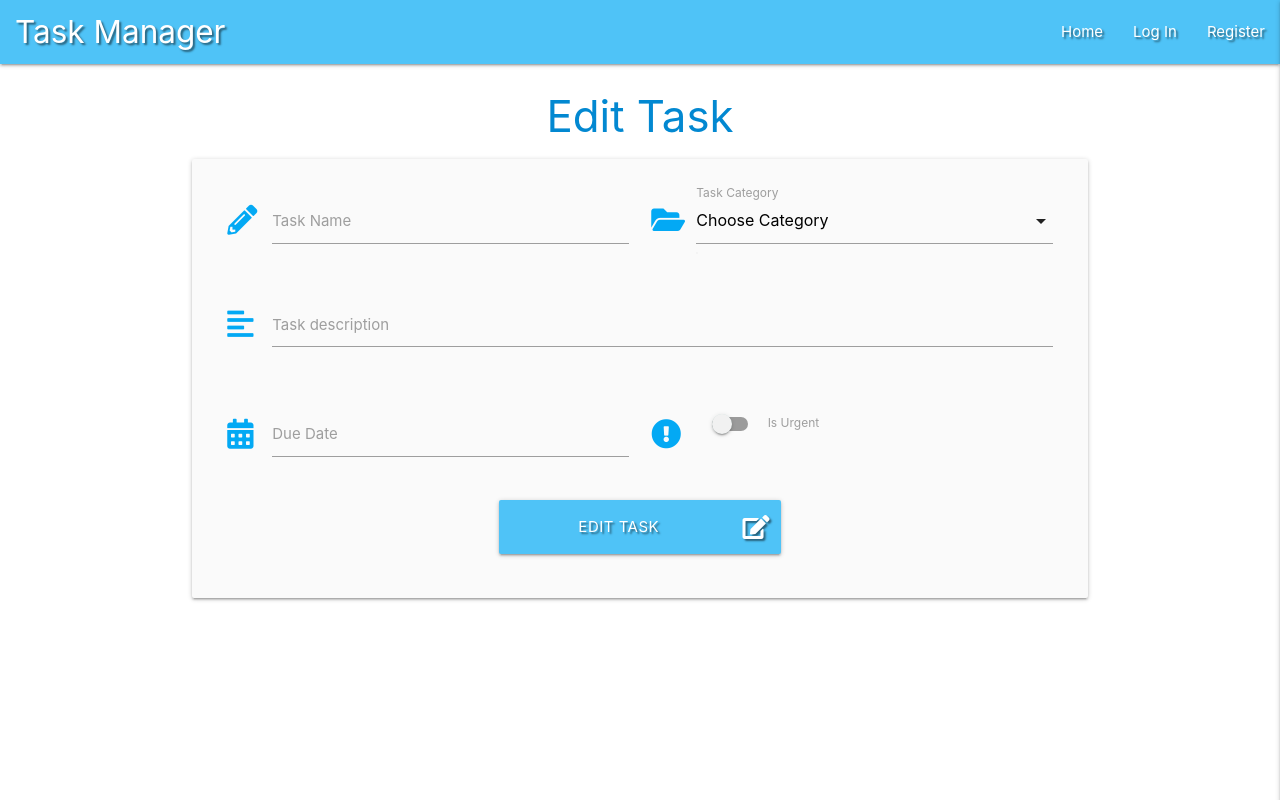
After one commit to pjotrs-osnovskis/task-manager, a Flask app: template templates/edit_task.html in a window 1280 px wide. The commit adds this page. Run offline with Flask 2, Linux system fonts and the light colour scheme; the template is opened without the code that fills it, so the values that code supplies are empty; some libraries are stand-ins or nearby versions.

Commit message:
Wire up task edit button

```diff
--- a/app.py
+++ b/app.py
@@ -121,6 +121,13 @@ def add_task():
     return render_template("add_task.html", categories=categories)
 
 
+@app.route("/edit_task/<task_id>", methods=["GET", "POST"])
+def edit_task(task_id):
+    task = mongo.db.tasks.find_one({"_id": ObjectId(task_id)})
+    categories = mongo.db.categories.find().sort("category_name", 1)
+    return render_template("edit_task.html", task=task, categories=categories)
+
+
 if __name__ == "__main__":
     app.run(host=os.environ.get("IP"),
             port=int(os.environ.get("PORT")),
--- /dev/null
+++ b/templates/edit_task.html
@@ -0,0 +1,66 @@
+{% extends "base.html" %}
+{% block content %}
+
+    <h3 class="light-blue-text text-darken-2 center-align">Edit Task</h3>
+
+    <div class="row card-panel grey lighten-5">
+        <form class="col s12" method="POST" action="{{ url_for('edit_task', task_id=task._id) }}">
+            <!-- task name field -->
+            <div class="row">
+                <div class="input-field col s12 l6">
+                    <i class="fas fa-pencil-alt light-blue-text lighten-2 prefix"></i>
+                    <input id="task_name" name="task_name" minlength="5" maxlength="50"
+                        type="text" class="validate" required>
+                    <label for="task_name">Task Name</label>
+                </div>
+                <!-- category dropdown -->
+                <div class="input-field col s12 l6">
+                    <i class="fas fa-folder-open light-blue-text lighten-2 prefix"></i>
+                    <select id="category_name" name="category_name" class="validate" required>
+                        <option value="" disabled selected>Choose Category</option>
+                        {% for category in categories %}
+                            <option value="{{ category.category_name }}"> {{ category.category_name }}</option>
+                        {% endfor %}
+                    </select>
+                    <label id="category_name">Task Category</label>
+                </div>
+            </div>
+            <!-- description text area -->
+            <div class="row">
+                <div class="input-field col s12">
+                    <i class="fas fa-align-left light-blue-text lighten-2 prefix"></i>
+                    <textarea id="task_description" name="task_description" minlength="5" maxlength="255"
+                    class="materialize-textarea" class="validate" required></textarea>
+                    <label for="task_description">Task description</label>
+                </div>
+            </div>
+            <!-- due date picker -->
+            <div class="row">
+                <div class="input-field col s12 l6">
+                    <i class="fas fa-calendar-alt light-blue-text lighten-2 prefix"></i>
+                    <input id="due_date" name="due_date" type="text" class="datepicker validate" required>
+                    <label for="due_date">Due Date</label>
+                </div>
+                <!-- is urgent switch -->
+                <div class="input-field col s12 l6 ">
+                    <div class="switch">
+                        <i class="fas fa-exclamation-circle light-blue-text lighten-2 prefix"></i>
+                        <label for="is_urgent">
+                            <input type="checkbox" id="is_urgent" name="is_urgent">
+                            <span class="lever"></span>
+                            Is Urgent
+                        </label>
+                    </div>
+                </div>
+            </div>
+            <!-- submit button -->
+            <div class="row">
+                <button type="submit" class="col l4 s12 offset-l4 btn-large light-blue lighten-2 text-shadow">
+                    Edit Task <i class="fas fa-edit right"></i>
+                </button>
+                </div>
+            </div>
+        </form>
+    </div>
+
+{% endblock %}
--- a/templates/tasks.html
+++ b/templates/tasks.html
@@ -12,7 +12,7 @@
                 <div class="col s3">
                     <i class="fa fa-caret-down"></i>
                     <a class="btn-small green lighten-2">Done</a>
-                    <a class="btn-small light-blue">Edit</a>
+                    <a href="{{ url_for('edit_task', task_id=task._id) }}" class="btn-small light-blue">Edit</a>
                 </div>
                 <div class="col s9">
                     <strong>{{ task.task_name }}</strong>: {{ task.due_date }}
```
